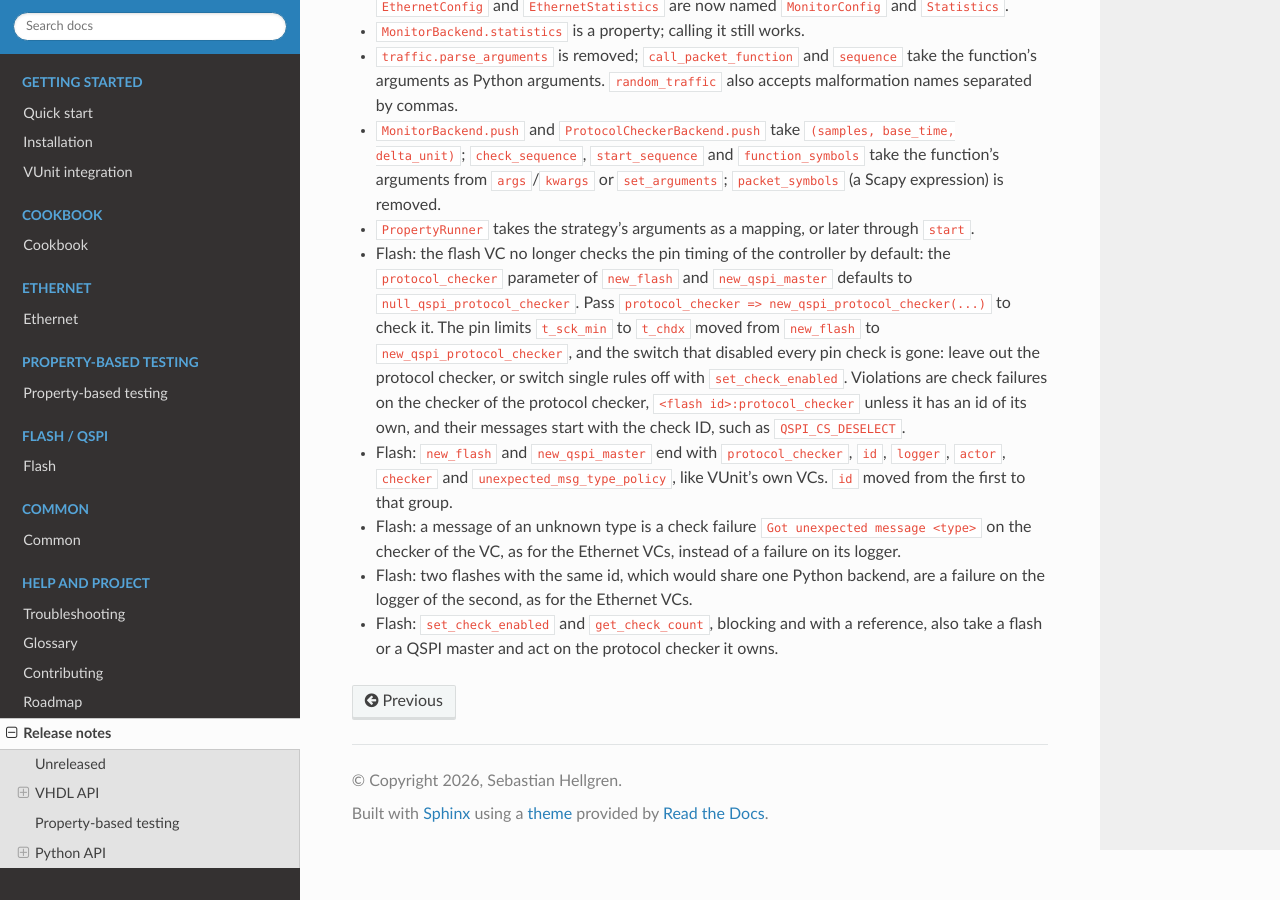
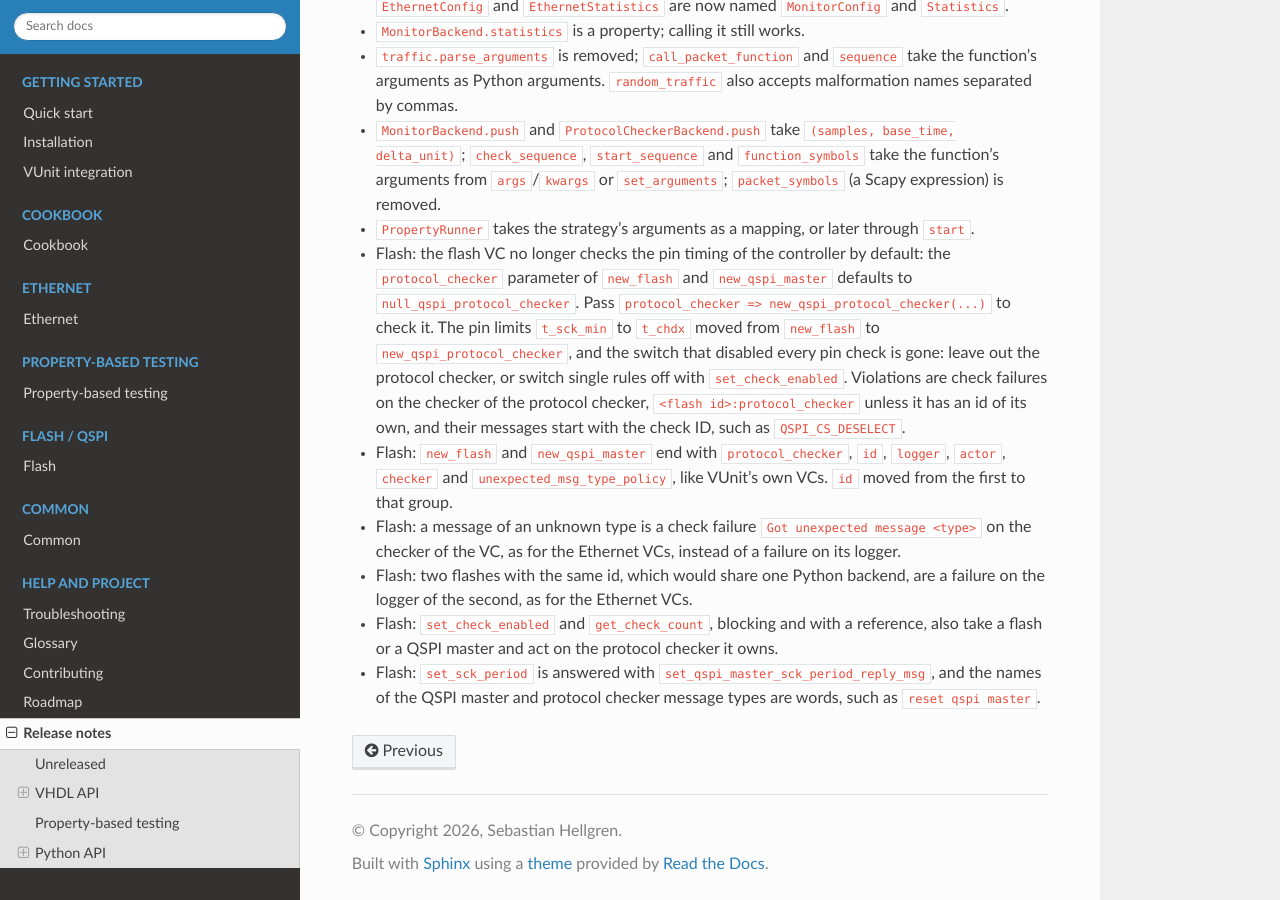
Before and after one commit to ru551n/awesome-vunit-vcs, a Sphinx documentation site: the page built from docs/release_notes/index.rst, in a window 1280 px wide and 900 px high, scrolled down 3077 px. Built offline with Sphinx 7.4.7 and the Read the Docs theme 3.1.0, drawn with Linux system fonts in a browser that asks for light colours.

Commit message:
Align the rest of the flash family with the VC conventions
* set_sck_period is a request with a reply, so it has a reply message type,
  set_qspi_master_sck_period_reply_msg, instead of com's acknowledge.
* The names of the QSPI master and protocol checker message types are
  words, like "push ethernet frame": "reset qspi master" instead of
  "reset qspi_master".
* The VCI tests no longer expect the enumeration number of the first
  default id; they check that the id is enumerated, like the Ethernet VCI
  tests, which check the prefix only.

Co-Authored-By: Claude Opus 5 (1M context) <noreply@anthropic.com>
Claude-Session: https://claude.ai/code/session_01846z9LGpF2PiS5xXA9qXUX

```diff
--- a/docs/release_notes/unreleased.rst
+++ b/docs/release_notes/unreleased.rst
@@ -155,3 +155,5 @@ Breaking changes
   logger of the second, as for the Ethernet VCs.
 * Flash: ``set_check_enabled`` and ``get_check_count``, blocking and with a reference, also take a
   flash or a QSPI master and act on the protocol checker it owns.
+* Flash: ``set_sck_period`` is answered with ``set_qspi_master_sck_period_reply_msg``, and the names
+  of the QSPI master and protocol checker message types are words, such as ``reset qspi master``.
```
Also changed, not shown: 6 other files.
